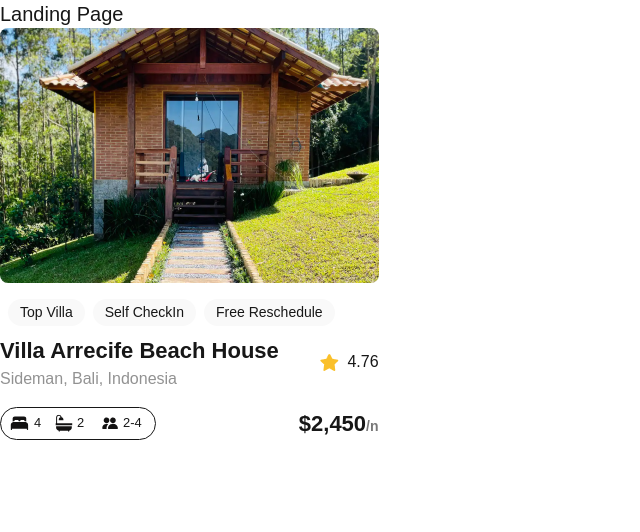
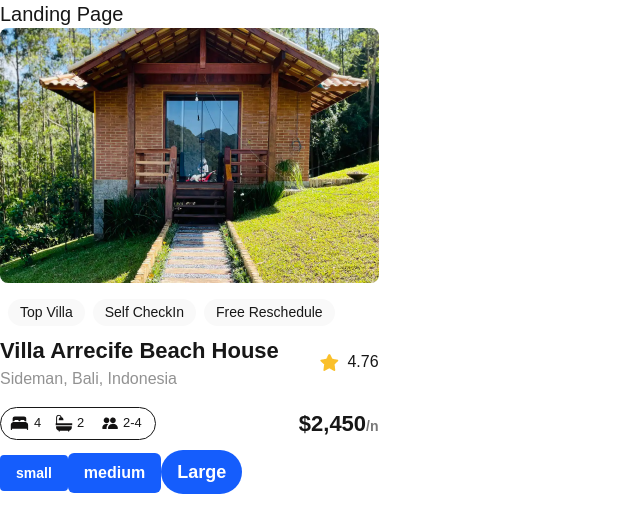
Before and after one commit to akka-tech/alx-project-0x00-setup, a Next.js app in the folder alx-project-0x00/: page /landing in a window 1280 px wide. Shown: the top 532 px of the page, without its empty margins (0-640 px from the left). Built offline with nearby package versions, Linux system fonts and the light colour scheme.

Commit message:
Add Button component and update interfaces to include ButtonProps

```diff
--- /dev/null
+++ b/alx-project-0x00/components/Button.tsx
@@ -0,0 +1,13 @@
+import React from 'react';
+import { ButtonProps } from '../interfaces';
+
+
+const Button: React.FC<ButtonProps> = ({ title, styles }) => {
+  return (
+    <button className={`px-4 py-2 font-semibold text-white bg-blue-600 hover:bg-blue-700 transition ${styles}`}>
+      {title}
+    </button>
+  );
+};
+
+export default Button;
--- a/alx-project-0x00/interfaces/index.ts
+++ b/alx-project-0x00/interfaces/index.ts
@@ -1,3 +1,8 @@
 export interface PillProps {
   title: string
 }
+
+export interface ButtonProps {
+  title: string;
+  styles?: string;
+}
--- a/alx-project-0x00/pages/landing.tsx
+++ b/alx-project-0x00/pages/landing.tsx
@@ -1,3 +1,4 @@
+import Button from "@/components/Button"
 import Card from "@/components/Card"
 
 const Landing: React.FC =  () => {
@@ -5,6 +6,9 @@
     <div>
       <h1 className=" text-xl font-extralight">Landing Page</h1>
       <Card />
+      <Button title="small" styles="text-sm rounded-sm" />
+      <Button title="medium" styles="text-base rounded-md" />
+      <Button title="Large" styles="text-lg rounded-full" />
     </div>
   )
 }
```
